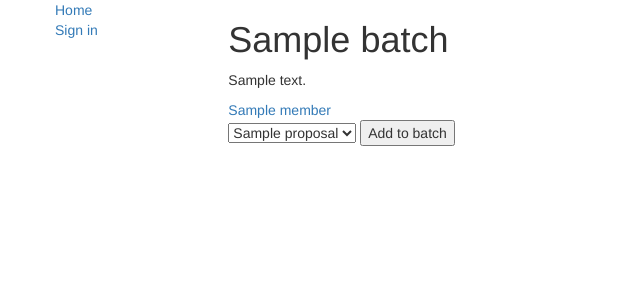
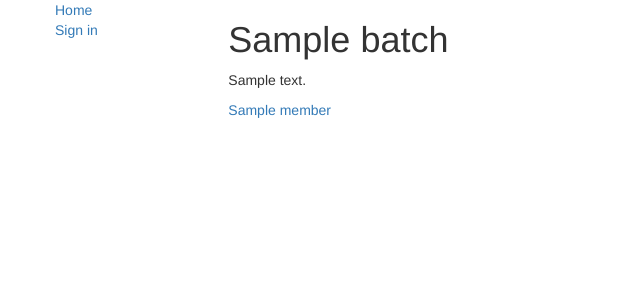
Before and after one commit to infringebuffalo/bif2, a Django app: template db/templates/db/batch.html in a window 1280 px wide. Shown: the top 300 px of the page, without its empty margins (0-640 px from the left). Run offline with Django 3.2, Linux system fonts and the light colour scheme; the template is opened without the code that fills it: most values are stand-ins (such as "Sample title", 1, 10 or a date in 2020); some libraries are stand-ins or nearby versions.

Commit message:
remove 'add-to-batch' menu - have it just on the edit_batch page

```diff
--- a/db/templates/db/batch.html
+++ b/db/templates/db/batch.html
@@ -17,18 +17,6 @@
 <p>No batch found.  (Shouldn't this 404?)</p>
 {% endif %}
 
-<form method="POST" action="{% url 'addToBatch' %}" name="addform">
-{% csrf_token %}
-<input type="hidden" name="batch" value="{{ batch.id }}">
-<select name="show">
-{% for p in proposals.all %}
-<option value="{{ p.id }}">{{ p.title }}</option>
-{% endfor %}
-</select>
-<input type="Submit" name="submit" value="Add to batch" />
-</form>
-</div>
-
 {% if perms.db.can_schedule %}
 <div class="col-sm-4">
 <p><a href="{% url 'editEntity' id=batch.id %}">edit batch</a></p>
```
